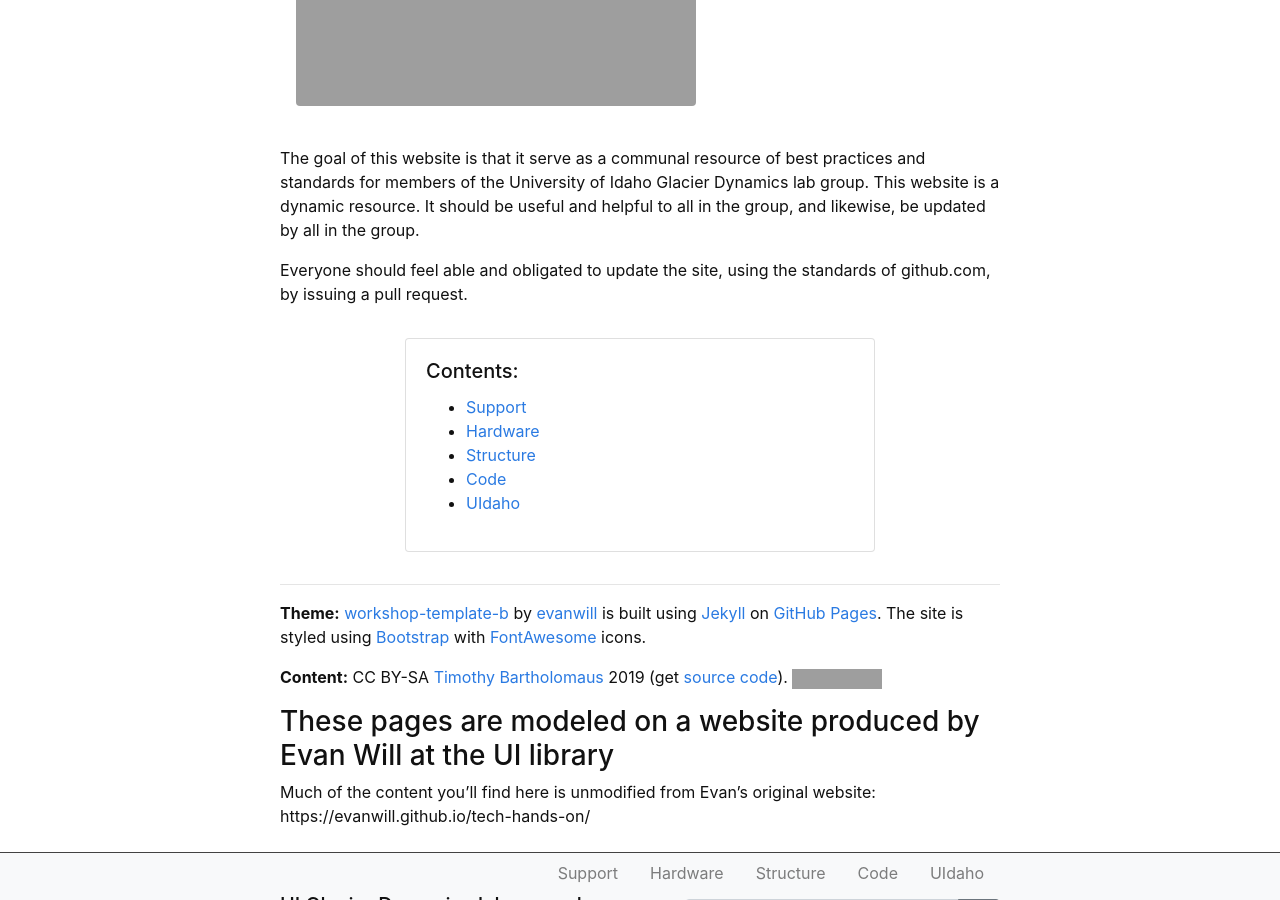
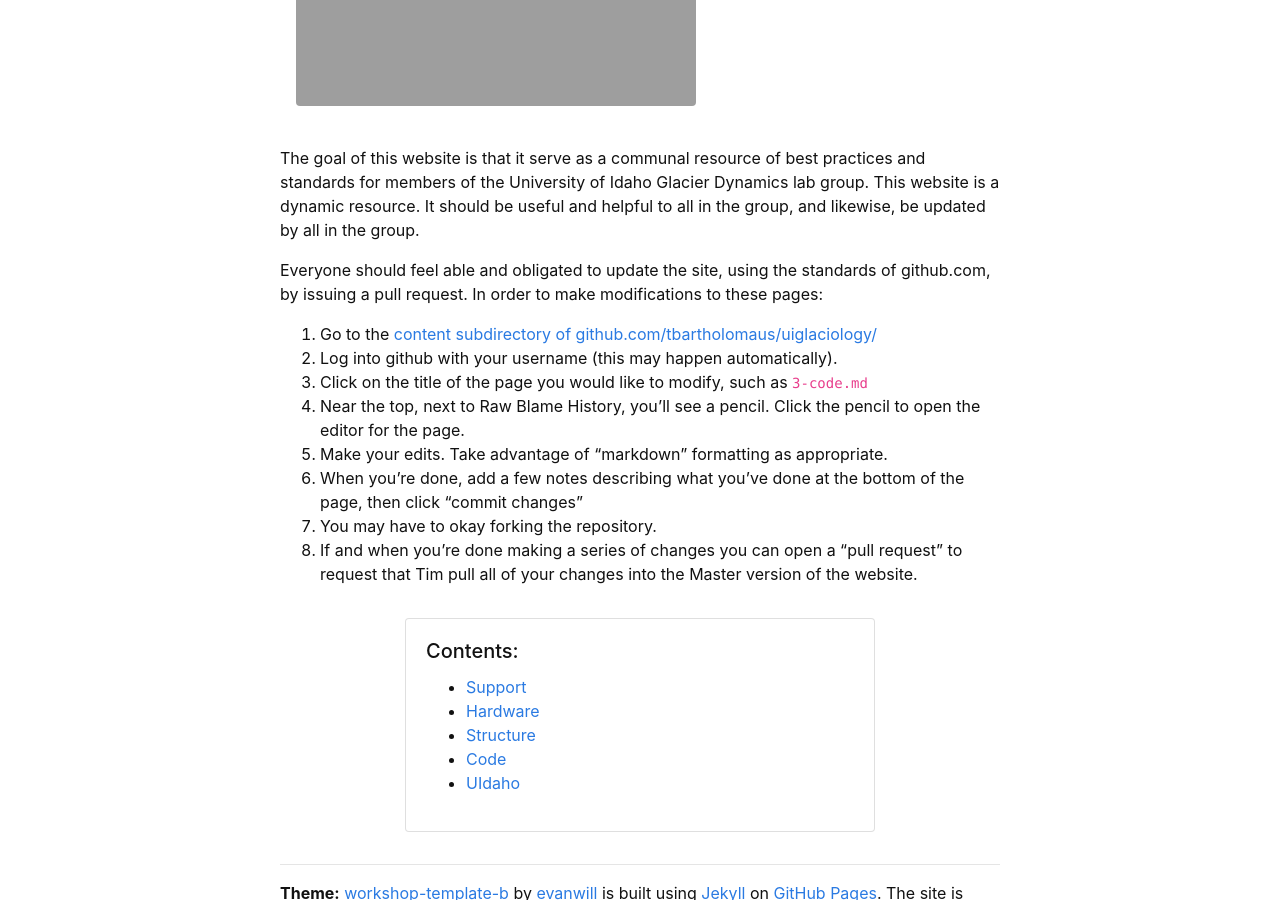
Before and after one commit to yoramterleth/uiglaciology, a Jekyll site: the page built from index.md, in a window 1280 px wide and 900 px high, scrolled down 408 px. Built offline with Jekyll 4.4.1, drawn with Linux system fonts in a browser that asks for light colours; grey boxes are pictures that could not be loaded.

Commit message:
Update index.md

```diff
--- a/index.md
+++ b/index.md
@@ -9,7 +9,16 @@ layout: default
 
 The goal of this website is that it serve as a communal resource of best practices and standards for members of the University of Idaho Glacier Dynamics lab group.  This website is a dynamic resource.  It should be useful and helpful to all in the group, and likewise, be updated by all in the group.
 
-Everyone should feel able and obligated to update the site, using the standards of github.com, by issuing a pull request.
+Everyone should feel able and obligated to update the site, using the standards of github.com, by issuing a pull request.  In order to make modifications to these pages:
+1. Go to the [content subdirectory of github.com/tbartholomaus/uiglaciology/](https://github.com/tbartholomaus/uiglaciology/tree/master/content)
+2. Log into github with your username (this may happen automatically).
+3. Click on the title of the page you would like to modify, such as `3-code.md`
+4. Near the top, next to Raw Blame History, you'll see a pencil.  Click the pencil to open the editor for the page.
+5. Make your edits.  Take advantage of "markdown" formatting as appropriate.
+6. When you're done, add a few notes describing what you've done at the bottom of the page, then click "commit changes"
+7. You may have to okay forking the repository.
+8. If and when you're done making a series of changes you can open a "pull request" to request that Tim pull all of your changes into the Master version of the website.
+
 
 {% include toc.html %}
 
```
